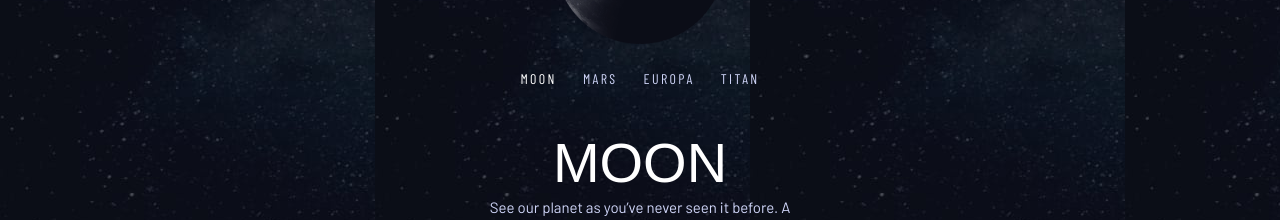
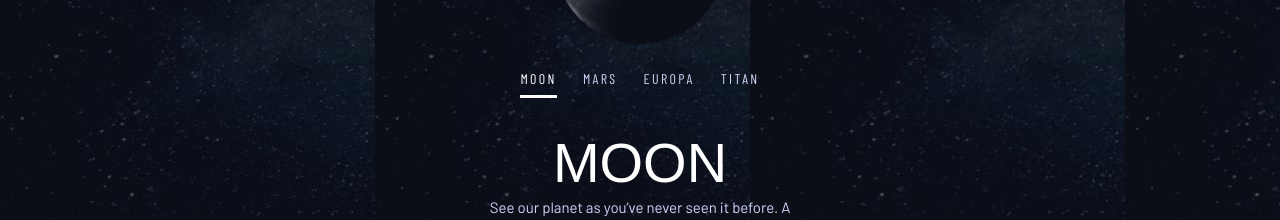
Before and after one commit to BlessSinister/space_in_your_self, a React (Create React App) app: page /destination in a window 1280 px wide. Shown: the part 287-507 px from the top of the page. Built offline with nearby package versions, Linux system fonts and the light colour scheme; a web font is replaced by a local one.

Commit message:
styles_nav_el

```diff
--- a/src/pages/Destination/Destination.jsx
+++ b/src/pages/Destination/Destination.jsx
@@ -3,21 +3,23 @@ import style from './destination.module.css'
 import Header from '../../components/Header'
 import Main from './Main'
 import { useDispatch, useSelector } from 'react-redux'
-import { filterDestinaton } from '../../store/destinationSlice'
+import { filterDestinaton, setActive } from '../../store/destinationSlice'
 
 export default function Destination() {
   const data = useSelector((state) => state.getData.destinations)
   const data1 = useSelector((state) => state.currentPlanet)
+  const activeEl = useSelector((state) => state.activeDest)
   const dispatch = useDispatch()
 
   const handleClick = (e) => {
     dispatch(filterDestinaton([data, e.target.id]))
+    dispatch(setActive(e.target.id))
   }
 
   return (
     <div className={style.container}>
       <Header />
-      <Main data={data1} handleClick={handleClick} />
+      <Main data={data1} handleClick={handleClick} activeEl={activeEl} />
     </div>
   )
 }
--- a/src/pages/Destination/Main.jsx
+++ b/src/pages/Destination/Main.jsx
@@ -1,11 +1,11 @@
 import React from 'react'
 import style from './main.module.css'
 
-export default function Main({ data, handleClick }) {
+export default function Main({ data, handleClick, activeEl }) {
   if (data === undefined) {
     return
   }
-
+  console.log(activeEl)
   return (
     <main>
       <h2 className={style.subtitle}>
@@ -19,18 +19,33 @@ export default function Main({ data, handleClick }) {
         <a
           href="#"
           onClick={handleClick}
-          className={style.nav_active}
+          className={activeEl === 'moon' ? style.nav_active : ''}
           id="moon"
         >
           MOON
         </a>
-        <a href="#" onClick={handleClick} id="mars">
+        <a
+          href="#"
+          onClick={handleClick}
+          id="mars"
+          className={activeEl === 'mars' ? style.nav_active : ''}
+        >
           MARS
         </a>
-        <a href="#" onClick={handleClick} id="europa">
+        <a
+          href="#"
+          onClick={handleClick}
+          id="europa"
+          className={activeEl === 'europa' ? style.nav_active : ''}
+        >
           EUROPA
         </a>
-        <a href="#" onClick={handleClick} id="titan">
+        <a
+          href="#"
+          onClick={handleClick}
+          id="titan"
+          className={activeEl === 'titan' ? style.nav_active : ''}
+        >
           TITAN
         </a>
       </nav>
--- a/src/pages/Destination/main.module.css
+++ b/src/pages/Destination/main.module.css
@@ -56,7 +56,8 @@ main {
   font-weight: 400;
   font-size: 14px;
   letter-spacing: 0.17em;
-  margin-bottom: 20px;
+
+  border-bottom: 3px solid white;
 }
 /* Компонент Навигации ================================================== */
 .title {
--- a/src/store/destinationSlice.js
+++ b/src/store/destinationSlice.js
@@ -25,3 +25,13 @@ export const destinationSlice = createSlice({
 })
 
 export const { filterDestinaton } = destinationSlice.actions
+
+export const activeDestinSlice = createSlice({
+  name: 'active',
+  initialState: 'moon',
+  reducers: {
+    setActive: (state, action) => action.payload,
+  },
+})
+
+export const { setActive } = activeDestinSlice.actions
--- a/src/store/store.js
+++ b/src/store/store.js
@@ -1,6 +1,6 @@
 import { configureStore, current } from '@reduxjs/toolkit'
 import { dataSlice } from './dataSlice'
-import { destinationSlice } from './destinationSlice'
+import { activeDestinSlice, destinationSlice } from './destinationSlice'
 import { crewSlice } from './crewSlice'
 import { techSlice } from './techSlice'
 
@@ -10,6 +10,7 @@ export const store = configureStore({
     currentPlanet: destinationSlice.reducer,
     currentCrew: crewSlice.reducer,
     currentTech: techSlice.reducer,
+    activeDest: activeDestinSlice.reducer,
   },
   devTools: true,
 })
```
